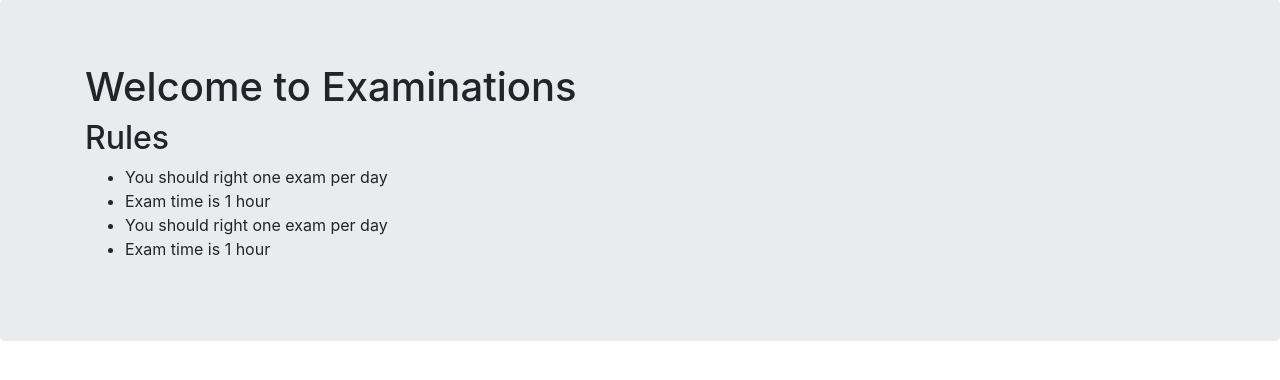
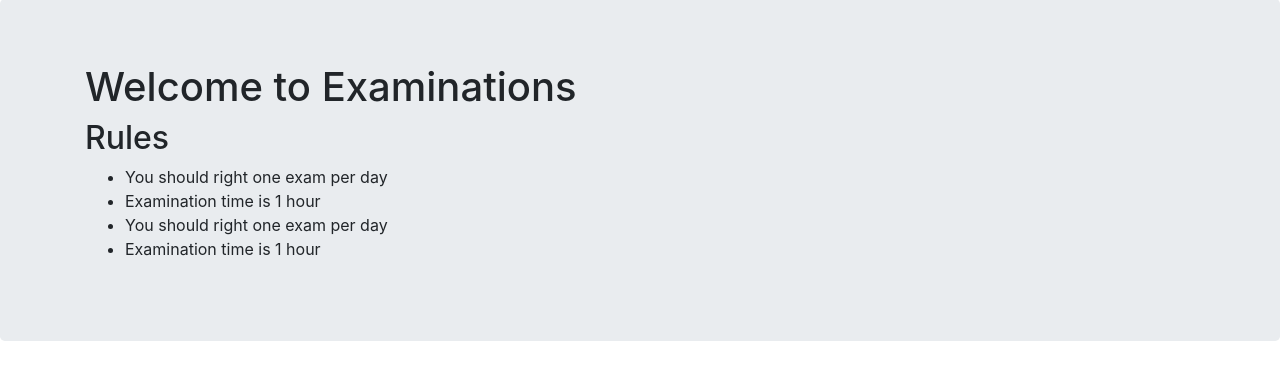
Before and after one commit to ashish-roul/authentication, a Django app: page / in a window 1280 px wide. Shown: the part 57-437 px from the top of the page. Run offline with Django 3.2, Linux system fonts and the light colour scheme; some libraries are stand-ins or nearby versions.

Commit message:
second commit

```diff
--- a/templates/testapp/home.html
+++ b/templates/testapp/home.html
@@ -7,9 +7,9 @@
         <h2>Rules</h2>
         <ul>
           <li>You should right one exam per day</li>
-          <li>Exam time is 1 hour</li>
+          <li>Examination time is 1 hour</li>
           <li>You should right one exam per day</li>
-          <li>Exam time is 1 hour</li>
+          <li>Examination time is 1 hour</li>
         </ul>
       </div>
     </div>
```
Also changed, not shown: db.sqlite3.
